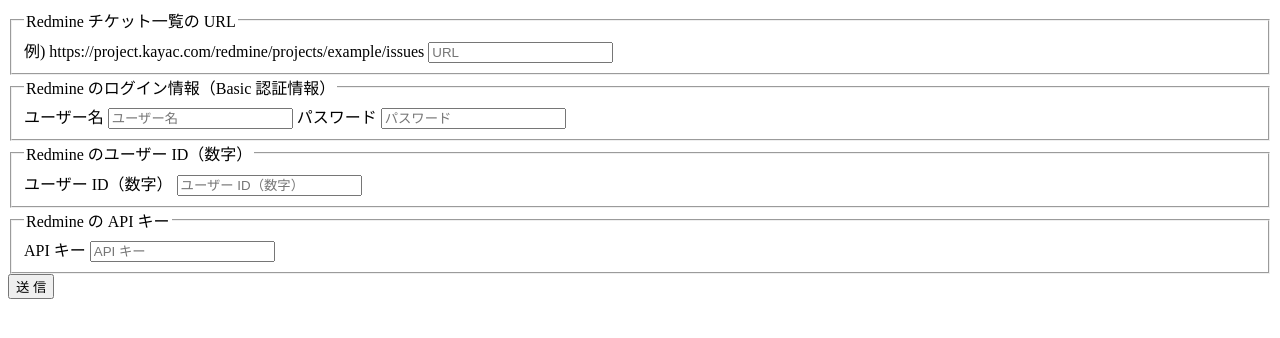
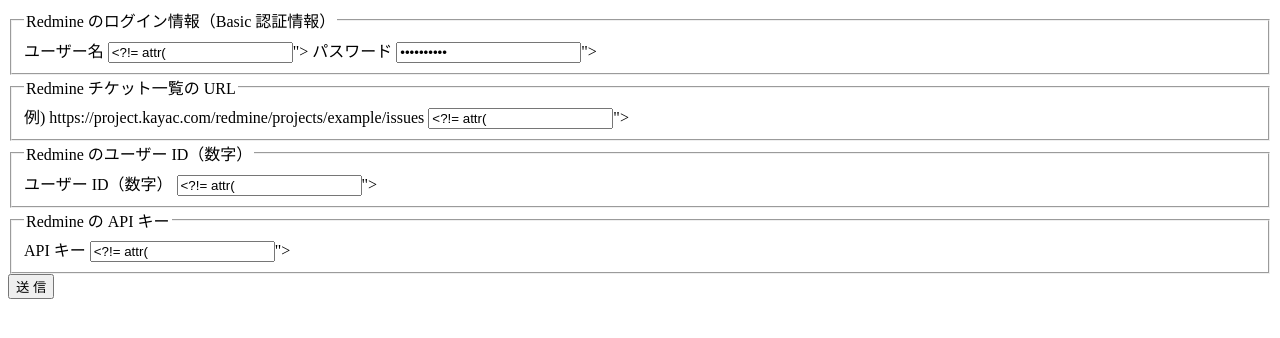
Before and after one commit to yuya/redmine-issue-gcal, a website: page index.html in a window 1280 px wide. Drawn offline with Linux system fonts and the light colour scheme.

Commit message:
デフォルトでフォームに前回の情報を表示するように変更

```diff
--- a/index.html
+++ b/index.html
@@ -5,34 +5,34 @@
 <!-- <form action="https://script.google.com/a/macros/kayac.com/s/AKfycbymEhDzGO3F3BnhNi4pFY0eVKhkS2Kglm-9JSgvFfDeJCfLg8zC/exec"
       method="POST" class="pure-form pure-form-stacked"> -->
     <fieldset>
+        <legend>Redmine のログイン情報（Basic 認証情報）</legend>
+
+        <label for="user_name">ユーザー名</label>
+        <input id="user_name" name="user_name" type="text" placeholder="ユーザー名" value="<?!= attr("user_name"); ?>">
+
+        <label for="password">パスワード</label>
+        <input id="password" name="password" type="password" placeholder="パスワード" value="<?!= attr("password"); ?>">
+    </fieldset>
+
+    <fieldset>
         <legend>Redmine チケット一覧の URL</legend>
 
         <label for="api_path">例) https://project.kayac.com/redmine/projects/example/issues</label>
-        <input id="api_path" name="api_path" type="text" placeholder="URL">
-    </fieldset>
-
-    <fieldset>
-        <legend>Redmine のログイン情報（Basic 認証情報）</legend>
-
-        <label for="user_name">ユーザー名</label>
-        <input id="user_name" name="user_name" type="text" placeholder="ユーザー名">
-
-        <label for="password">パスワード</label>
-        <input id="password" name="password" type="password" placeholder="パスワード">
+        <input id="api_path" name="api_path" type="text" placeholder="URL" value="<?!= attr("api_path"); ?>">
     </fieldset>
 
     <fieldset>
         <legend>Redmine のユーザー ID（数字）</legend>
 
         <label for="user_id">ユーザー ID（数字）</label>
-        <input id="user_id" name="user_id" type="text" placeholder="ユーザー ID（数字）">
+        <input id="user_id" name="user_id" type="text" placeholder="ユーザー ID（数字）" value="<?!= attr("user_id"); ?>">
     </fieldset>
 
     <fieldset>
         <legend>Redmine の API キー</legend>
 
         <label for="api_key">API キー</label>
-        <input id="api_key" name="api_key" type="text" placeholder="API キー">
+        <input id="api_key" name="api_key" type="text" placeholder="API キー" value="<?!= attr("api_key"); ?>">
     </fieldset>
 
     <button type="submit" class="pure-button pure-button-primary">送 信</button>
```
Also changed, not shown: _footer.html (+4 -4 lines), 1 other file.
